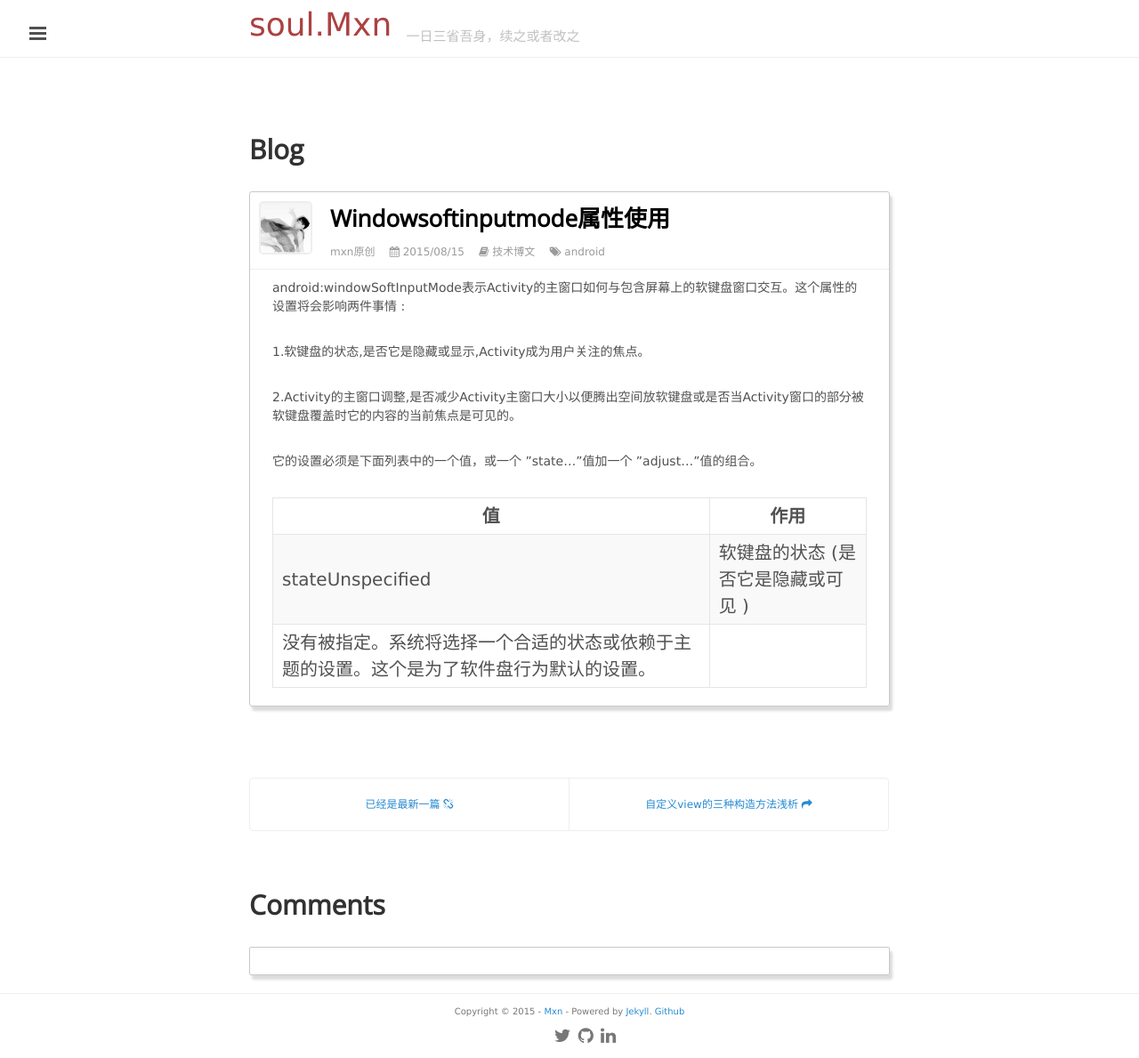
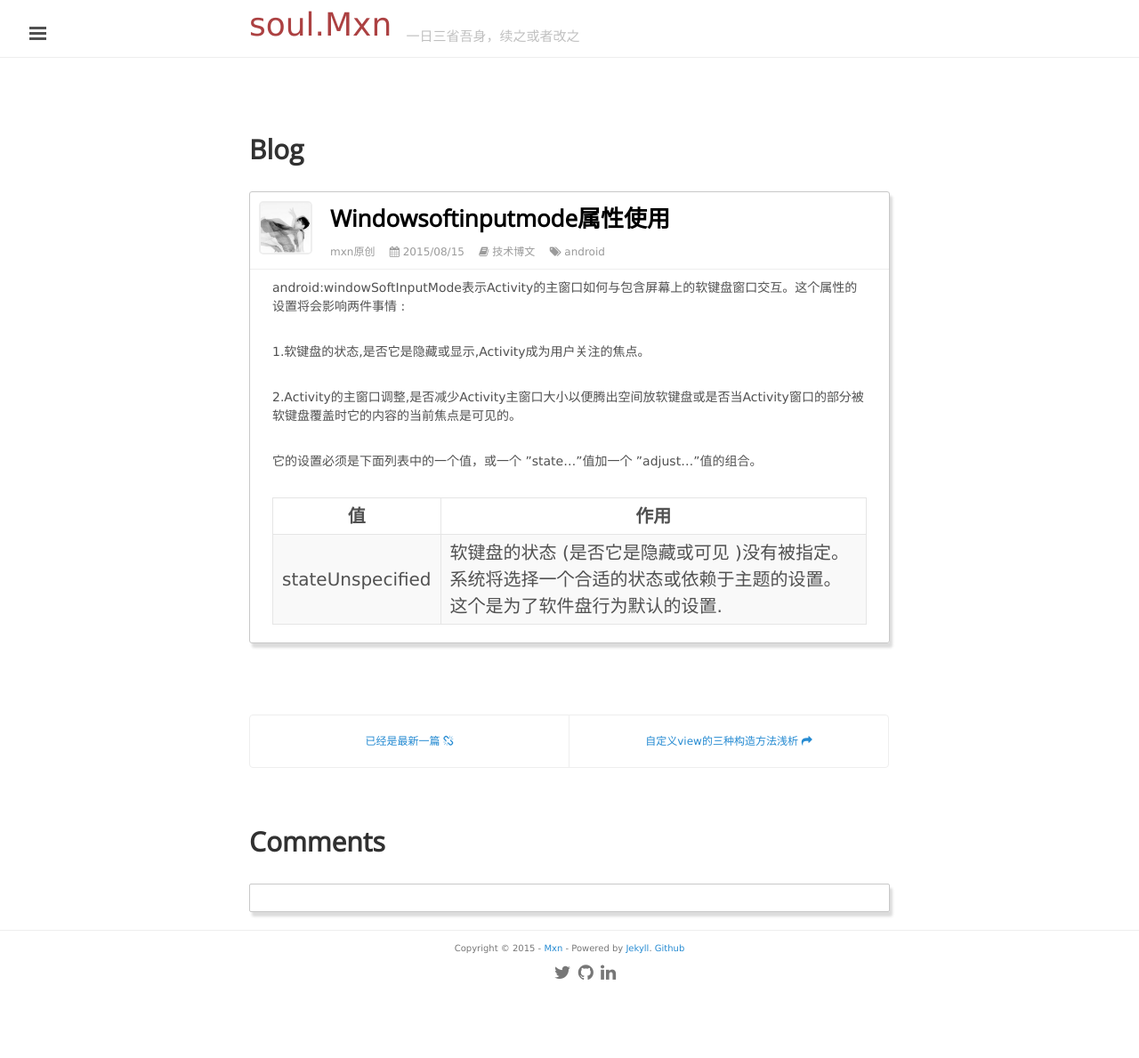
Before and after one commit to mxn21/mxn21.github.io, a Jekyll site: the page built from _posts/2015-8-15-windowSoftInputMode属性使用.md, in a window 1280 px wide. Shown: the whole page at 89% size. Built offline with Jekyll 4.4.1, drawn with Linux system fonts in a browser that asks for light colours; Markdown is read by kramdown in place of the engine named in the settings; comment, search, counter and statistics services are not loaded; after the commit the page ends 1118 px from its top, so only the background shows below that.

Commit message:
23432
32432

```diff
--- a/_posts/2015-8-15-windowSoftInputMode属性使用.md
+++ b/_posts/2015-8-15-windowSoftInputMode属性使用.md
@@ -15,7 +15,6 @@
 它的设置必须是下面列表中的一个值，或一个 ”state…”值加一个 ”adjust…”值的组合。
 
 
-|              值                                    |                   作用                              |
-|            --------                                  |                -----                               |
-|     stateUnspecified                                |          软键盘的状态 (是否它是隐藏或可见 )
-没有被指定。系统将选择一个合适的状态或依赖于主题的设置。这个是为了软件盘行为默认的设置。  |
+|              值          |                   作用  |
+|            --------      |                -----   |
+|     stateUnspecified     |软键盘的状态 (是否它是隐藏或可见 )没有被指定。系统将选择一个合适的状态或依赖于主题的设置。这个是为了软件盘行为默认的设置.|
```
